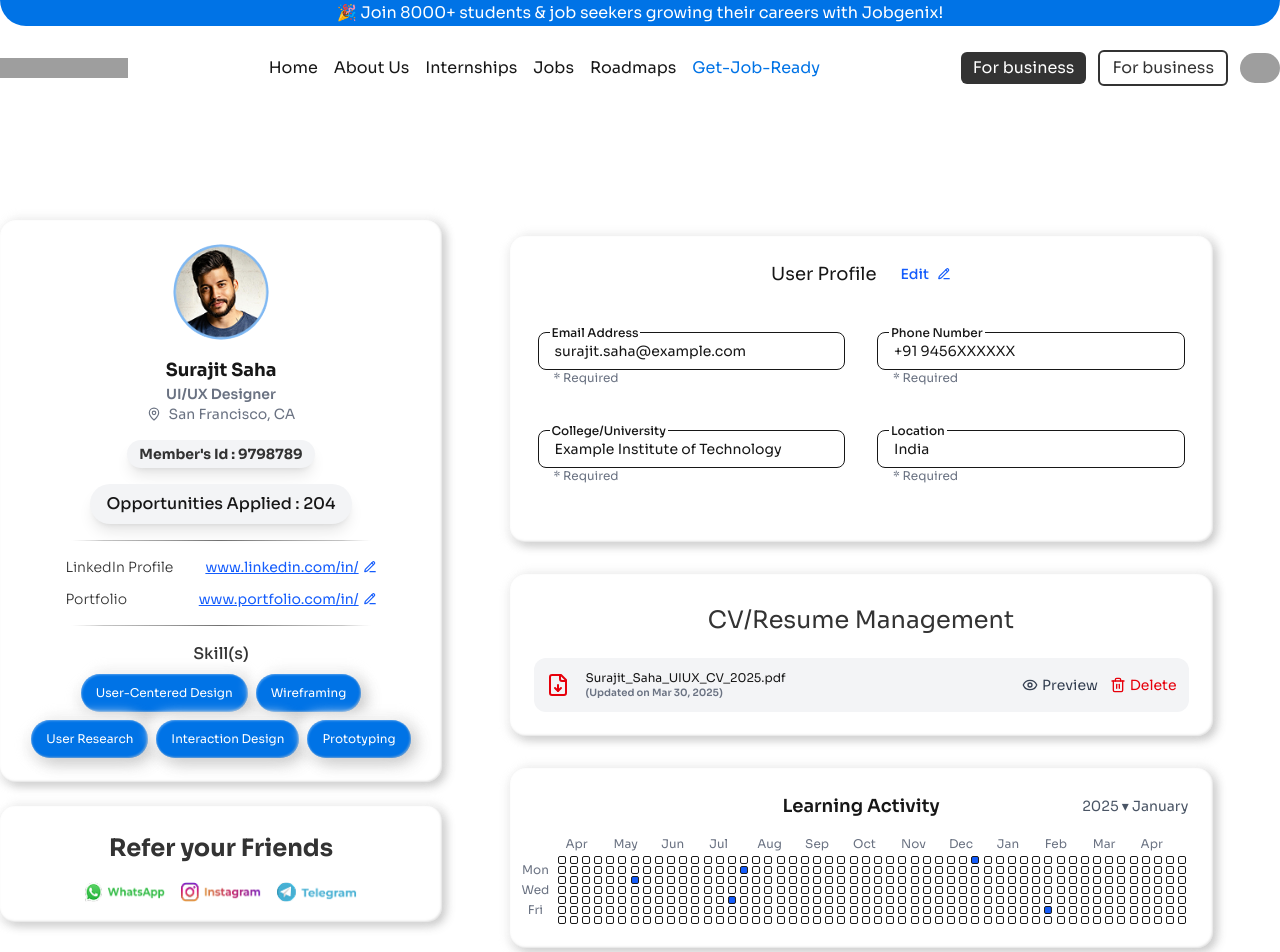
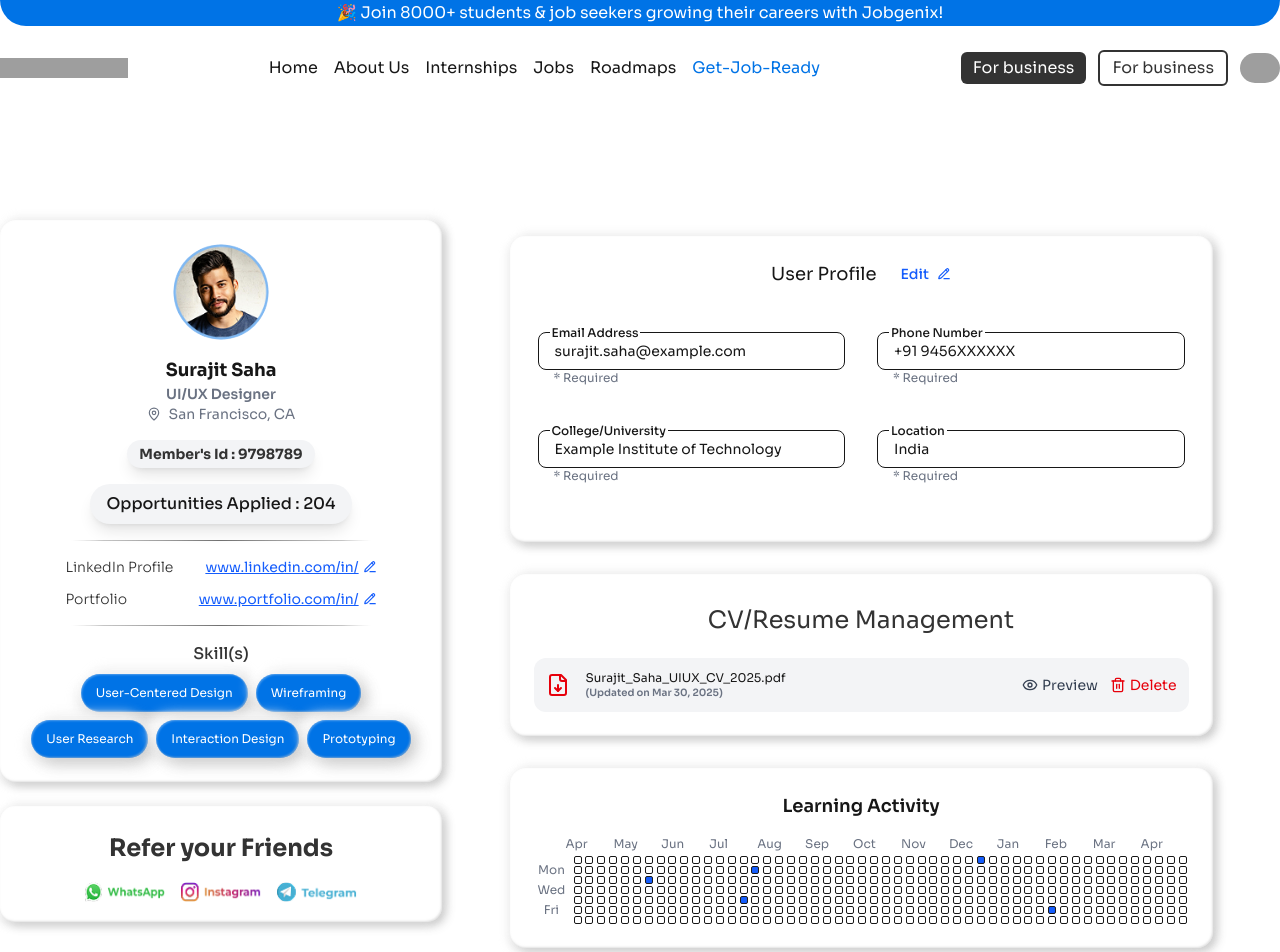
Before and after one commit to sayamghosh/jobgenix-nextjs, a Next.js app: page /profile in a window 1280 px wide. Shown: the top 952 px of the page. Built offline with nearby package versions, Linux system fonts and the light colour scheme; grey boxes are pictures that could not be loaded.

Commit message:
refactor: enhance activity component layout; implement horizontal scrolling for month labels and activity grid

```diff
--- a/src/components/cards/activity.tsx
+++ b/src/components/cards/activity.tsx
@@ -121,8 +121,10 @@ export default function Activity() {
           Learning Activity
         </h2>
 
+        {/* Horizontal Scroll Container */}
+        <div className="overflow-x-auto md:overflow-x-hidden">
           {/* Month Labels */}
-        <div className="grid grid-cols-52 pl-8 mb-1">
+          <div className="grid grid-cols-52 min-w-[800px] md:min-w-full pl-8 mb-1">
             {[
               "Apr",
               "May",
@@ -144,17 +146,15 @@ export default function Activity() {
             ))}
           </div>
 
-        {/* <div className="flex w-full"> */}
           {/* Activity Grid */}
-        <div className="relative grid grid-cols-52 gap-[2px] text-[0px] pl-6">
-
-          {/* months */}
+          <div className="relative grid grid-cols-52 gap-[2px] text-[0px] min-w-[800px] md:min-w-full pl-10">
+            {/* Selected Month */}
             <div className="absolute right-0 -top-[60px] text-sm text-gray-600">
               2025 ▾ January
             </div>
 
-          {/* days of week */}
-          <div className="absolute -left-3 flex flex-col gap-3 items-center justify-center mr-1 h-[60px]">
+            {/* Days of the Week */}
+            <div className="absolute left-1 flex flex-col gap-3 items-center justify-center h-[60px]">
               {["Mon", "Wed", "Fri"].map((day, i) => (
                 <div key={i} className="text-xs text-gray-500 h-[8px]">
                   {day}
@@ -168,14 +168,14 @@ export default function Activity() {
               return (
                 <div
                   key={i}
-                className={`w-2 h-2 rounded-[2px]  border-[0.5px] ${
+                  className={`w-2 h-2 rounded-[2px] border-[0.5px] ${
                     isFilled ? "bg-blue-600" : "bg-white"
                   }`}
                 />
               );
             })}
           </div>
-        {/* </div> */}
+        </div>
       </div>
     </div>
   );
```
Lines whose indentation alone changed are shown as unchanged.
